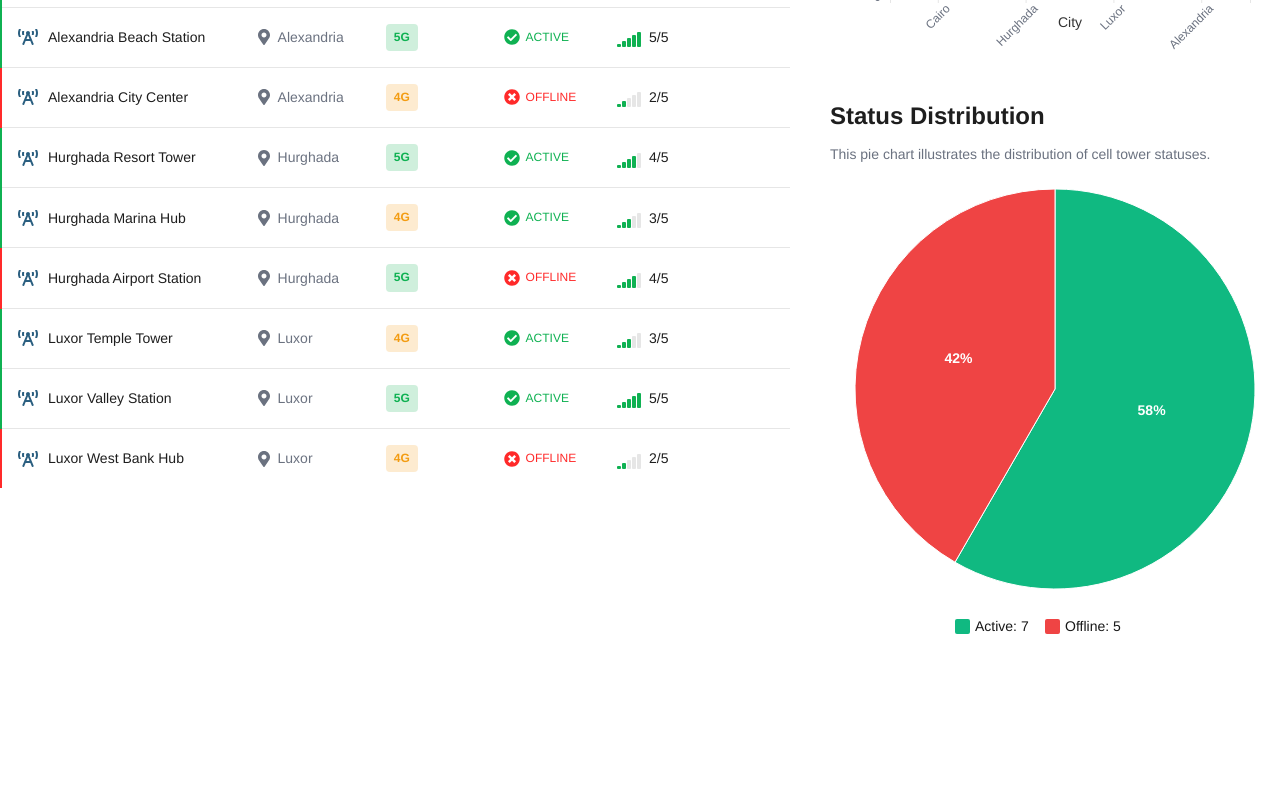
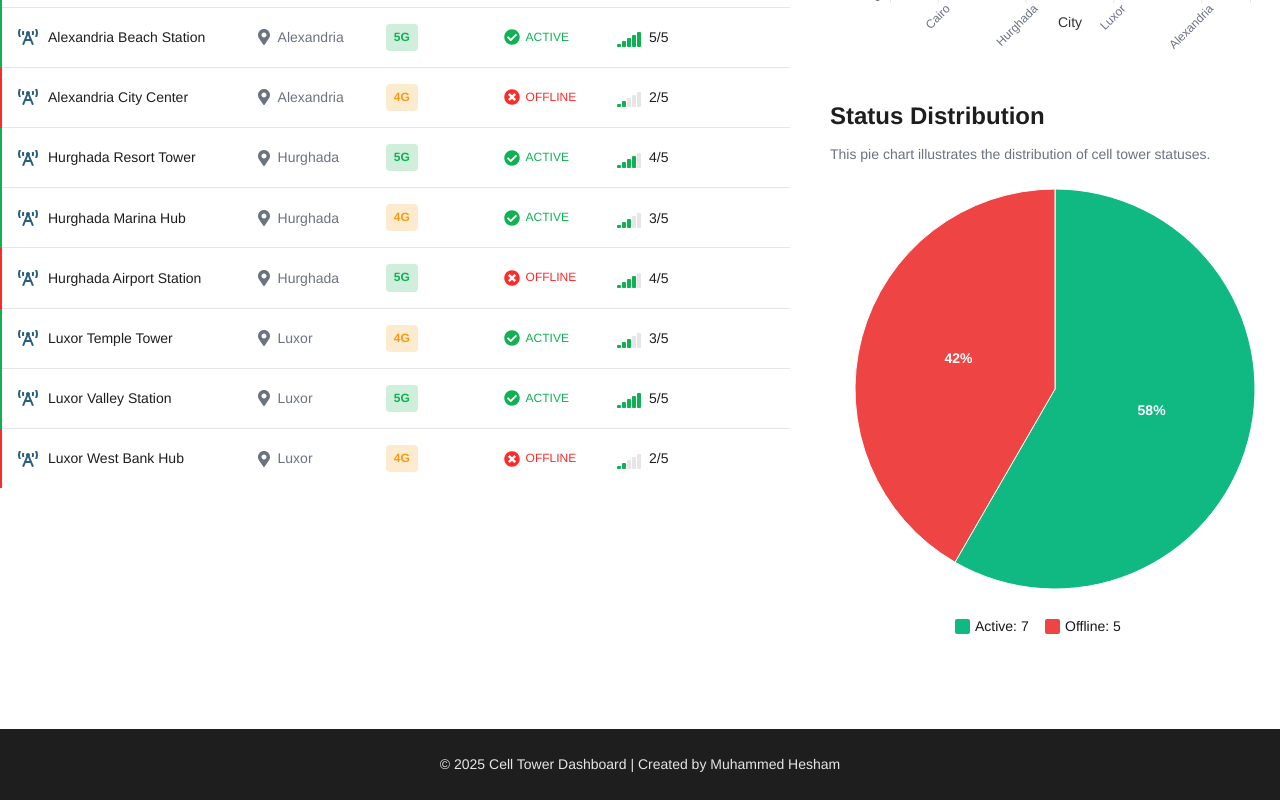
Before and after one commit to muhammedheshamm/Cell-Tower-Dashboard, a React app: page / in a window 1280 px wide. Shown: the part 611-1411 px from the top of the page. Before the commit the page ends 1340 px from the top, so only its background shows below. Built offline with nearby package versions, Linux system fonts and the light colour scheme; the HTML template or start-up script is replaced by a standard one.

Commit message:
feat: add footer

```diff
--- a/src/pages/Home.scss
+++ b/src/pages/Home.scss
@@ -68,3 +68,14 @@
 .mt-2 {
   margin-top: 0.5rem;
 }
+
+.footer {
+  padding: 24px 0;
+  background-color: v.$color-dark-gray;
+
+  &__content {
+    text-align: center;
+    font-size: 14px;
+    color: v.$color-light-gray;
+  }
+}
--- a/src/pages/Home.tsx
+++ b/src/pages/Home.tsx
@@ -77,6 +77,14 @@ function Home() {
           </>
         )}
       </div>
+      <footer className="footer">
+        <div className="container main-padding footer__content">
+          <p>
+            © {new Date().getFullYear()} Cell Tower Dashboard | Created by
+            Muhammed Hesham
+          </p>
+        </div>
+      </footer>
     </>
   );
 }
```
